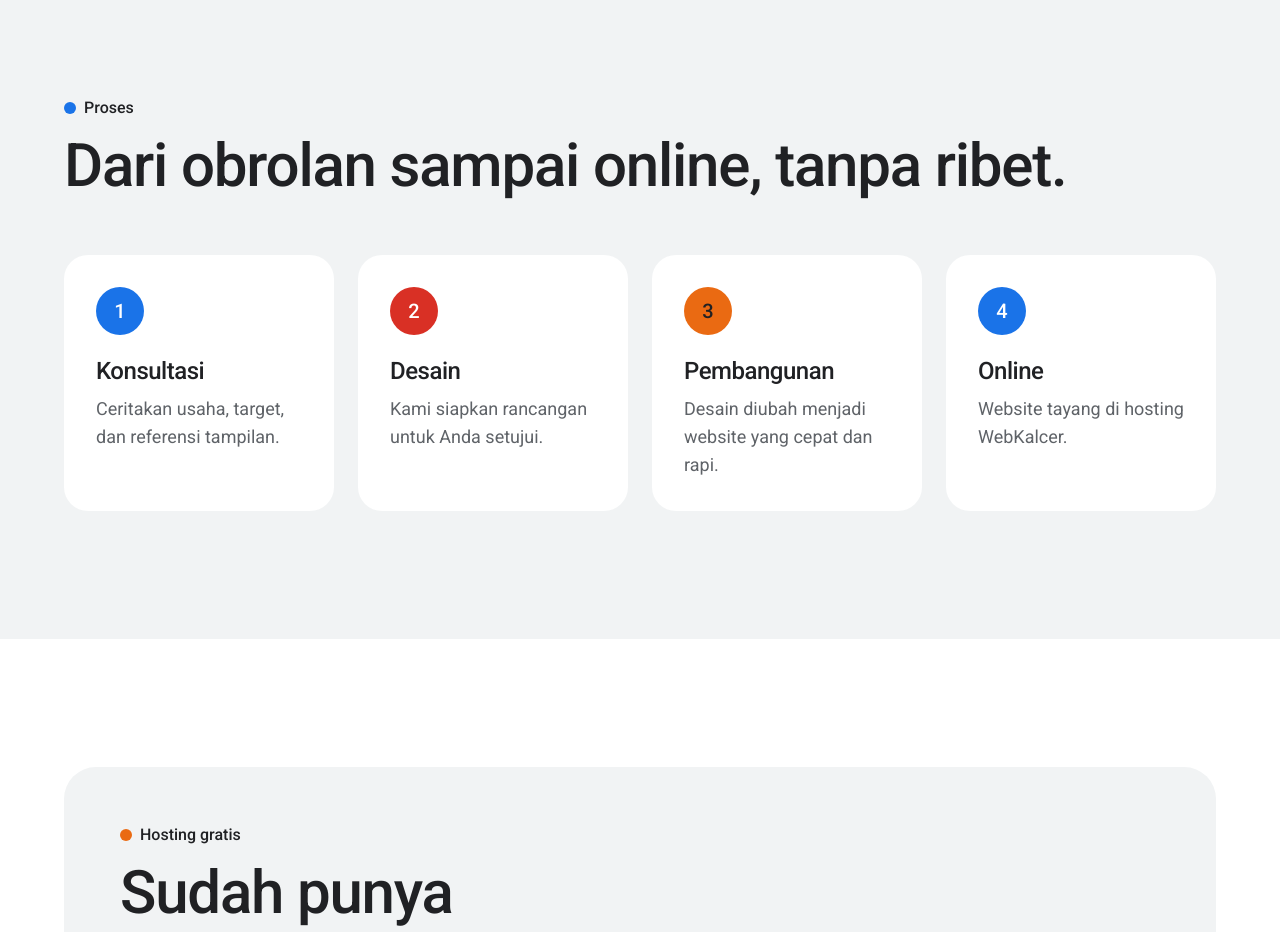
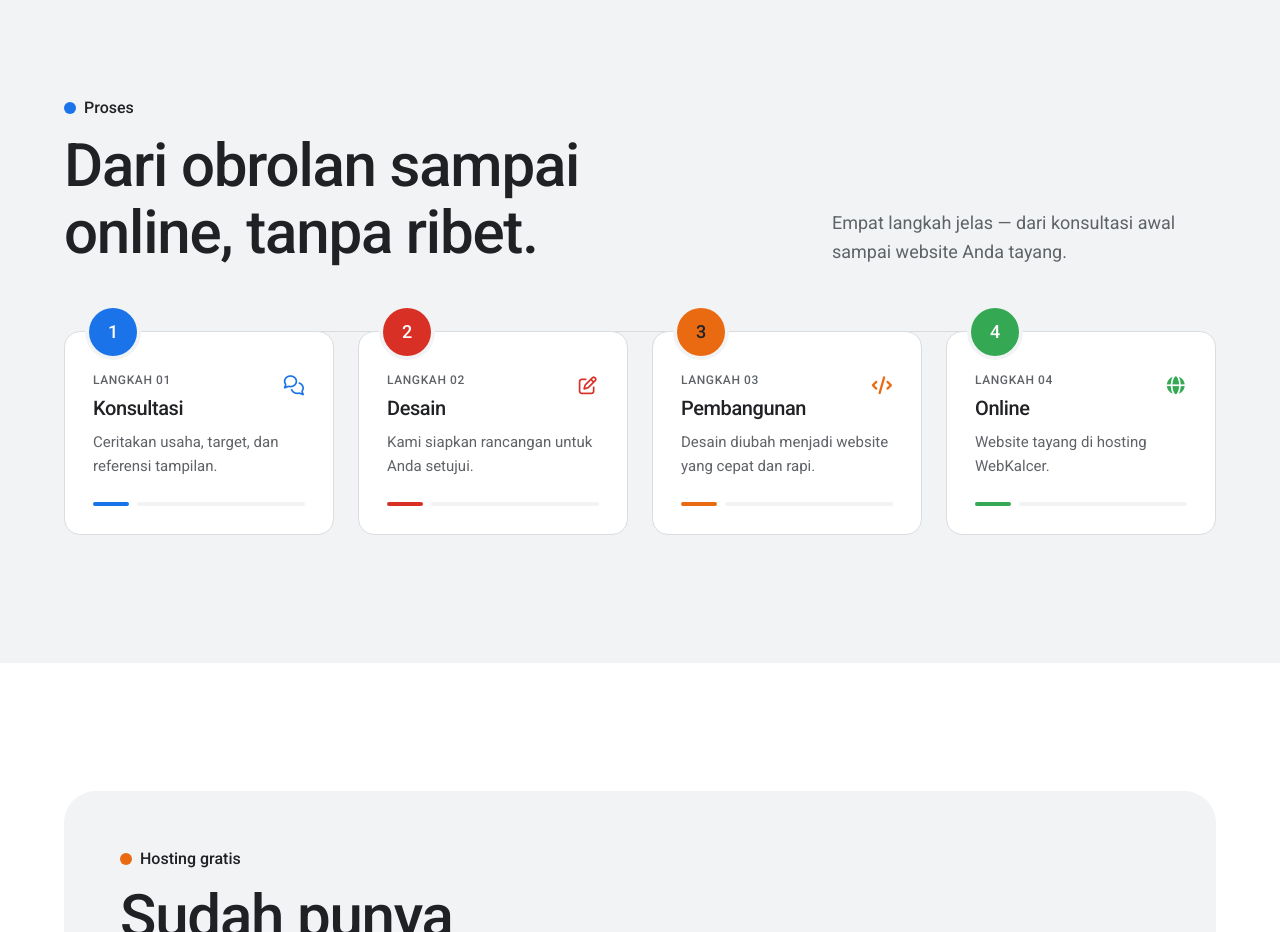
Before and after one commit to dnysaz/webkalcer, a Next.js app in the folder frontend/: page / in a window 1280 px wide. Shown: the part 4140-5072 px from the top of the page. Built offline with nearby package versions, Linux system fonts and the light colour scheme.

Commit message:
Redesign homepage Proses section: Material-style stepper cards with connector line, step labels, icons, progress bars

```diff
--- a/frontend/app/page.tsx
+++ b/frontend/app/page.tsx
@@ -57,6 +57,45 @@ function SectionLabel({ color, children }: { color: string; children: string })
     </p>
   );
 }
+
+const PROCESS_STEPS = [
+  {
+    number: "1",
+    title: "Konsultasi",
+    desc: "Ceritakan usaha, target, dan referensi tampilan.",
+    icon: "fa-regular fa-comments",
+    dot: "bg-blue text-white",
+    bar: "bg-blue",
+    iconColor: "text-blue",
+  },
+  {
+    number: "2",
+    title: "Desain",
+    desc: "Kami siapkan rancangan untuk Anda setujui.",
+    icon: "fa-regular fa-pen-to-square",
+    dot: "bg-red text-white",
+    bar: "bg-red",
+    iconColor: "text-red",
+  },
+  {
+    number: "3",
+    title: "Pembangunan",
+    desc: "Desain diubah menjadi website yang cepat dan rapi.",
+    icon: "fa-solid fa-code",
+    dot: "bg-orange text-ink",
+    bar: "bg-orange",
+    iconColor: "text-orange",
+  },
+  {
+    number: "4",
+    title: "Online",
+    desc: "Website tayang di hosting WebKalcer.",
+    icon: "fa-solid fa-globe",
+    dot: "bg-[#34A853] text-white",
+    bar: "bg-[#34A853]",
+    iconColor: "text-[#34A853]",
+  },
+];
 
 export default function LandingPage() {
   return (
@@ -282,31 +321,61 @@ export default function LandingPage() {
         <section id="proses" className="bg-soft py-16 sm:py-24 xl:py-32">
           <div className="wrap">
             <SectionLabel color="bg-blue">Proses</SectionLabel>
-            <h2 className="mt-3 max-w-none text-4xl leading-[1.12] font-medium sm:text-5xl xl:text-6xl">
-              Dari obrolan sampai online, tanpa ribet.
-            </h2>
-            <ol className="mt-14 grid gap-6 sm:grid-cols-2 xl:grid-cols-4">
-              <li className="rounded-3xl bg-white p-8">
-                <span className="grid h-12 w-12 place-items-center rounded-full bg-blue text-xl font-medium text-white">1</span>
-                <h3 className="mt-5 text-2xl font-medium">Konsultasi</h3>
-                <p className="mt-2 text-mute">Ceritakan usaha, target, dan referensi tampilan.</p>
-              </li>
-              <li className="rounded-3xl bg-white p-8">
-                <span className="grid h-12 w-12 place-items-center rounded-full bg-red text-xl font-medium text-white">2</span>
-                <h3 className="mt-5 text-2xl font-medium">Desain</h3>
-                <p className="mt-2 text-mute">Kami siapkan rancangan untuk Anda setujui.</p>
-              </li>
-              <li className="rounded-3xl bg-white p-8">
-                <span className="grid h-12 w-12 place-items-center rounded-full bg-orange text-xl font-medium text-ink">3</span>
-                <h3 className="mt-5 text-2xl font-medium">Pembangunan</h3>
-                <p className="mt-2 text-mute">Desain diubah menjadi website yang cepat dan rapi.</p>
-              </li>
-              <li className="rounded-3xl bg-white p-8">
-                <span className="grid h-12 w-12 place-items-center rounded-full bg-blue text-xl font-medium text-white">4</span>
-                <h3 className="mt-5 text-2xl font-medium">Online</h3>
-                <p className="mt-2 text-mute">Website tayang di hosting WebKalcer.</p>
-              </li>
-            </ol>
+            <div className="mt-3 flex flex-col gap-5 lg:flex-row lg:items-end lg:justify-between">
+              <h2 className="max-w-2xl text-4xl leading-[1.12] font-medium sm:text-5xl xl:text-6xl">
+                Dari obrolan sampai online, tanpa ribet.
+              </h2>
+              <p className="max-w-sm text-lg leading-relaxed text-mute">
+                Empat langkah jelas — dari konsultasi awal sampai website Anda
+                tayang.
+              </p>
+            </div>
+
+            <div className="relative mt-16">
+              <ol className="grid gap-6 sm:grid-cols-2 xl:grid-cols-4">
+                {PROCESS_STEPS.map((step, index) => (
+                  <li key={step.title} className="relative">
+                    {index < PROCESS_STEPS.length - 1 && (
+                      <span
+                        aria-hidden="true"
+                        className="absolute left-12 top-0 hidden h-px w-[calc(100%+1.5rem)] bg-line xl:block"
+                      />
+                    )}
+                    <div className="relative flex h-full flex-col rounded-2xl border border-line bg-white p-6 pt-10 transition-all hover:border-blue/40 hover:shadow-[0_1px_2px_rgba(60,64,67,0.3),0_1px_3px_1px_rgba(60,64,67,0.15)] sm:p-7 sm:pt-10">
+                      <span
+                        className={`absolute -top-6 left-6 grid h-12 w-12 place-items-center rounded-full text-lg font-medium ring-4 ring-soft ${step.dot}`}
+                      >
+                        {step.number}
+                      </span>
+                      <div className="flex items-start justify-between gap-4">
+                        <div>
+                          <p className="text-xs font-medium uppercase tracking-wider text-mute">
+                            Langkah 0{index + 1}
+                          </p>
+                          <h3 className="mt-1.5 text-xl font-medium tracking-tight text-ink">
+                            {step.title}
+                          </h3>
+                        </div>
+                        <i
+                          className={`${step.icon} ${step.iconColor} mt-1 text-lg`}
+                          aria-hidden="true"
+                        />
+                      </div>
+                      <p className="mt-2 flex-1 text-[15px] leading-relaxed text-mute">
+                        {step.desc}
+                      </p>
+                      <div
+                        className="mt-6 flex items-center gap-2"
+                        aria-hidden="true"
+                      >
+                        <span className={`h-1 w-9 rounded-full ${step.bar}`} />
+                        <span className="h-1 flex-1 rounded-full bg-soft" />
+                      </div>
+                    </div>
+                  </li>
+                ))}
+              </ol>
+            </div>
           </div>
         </section>
 
```
